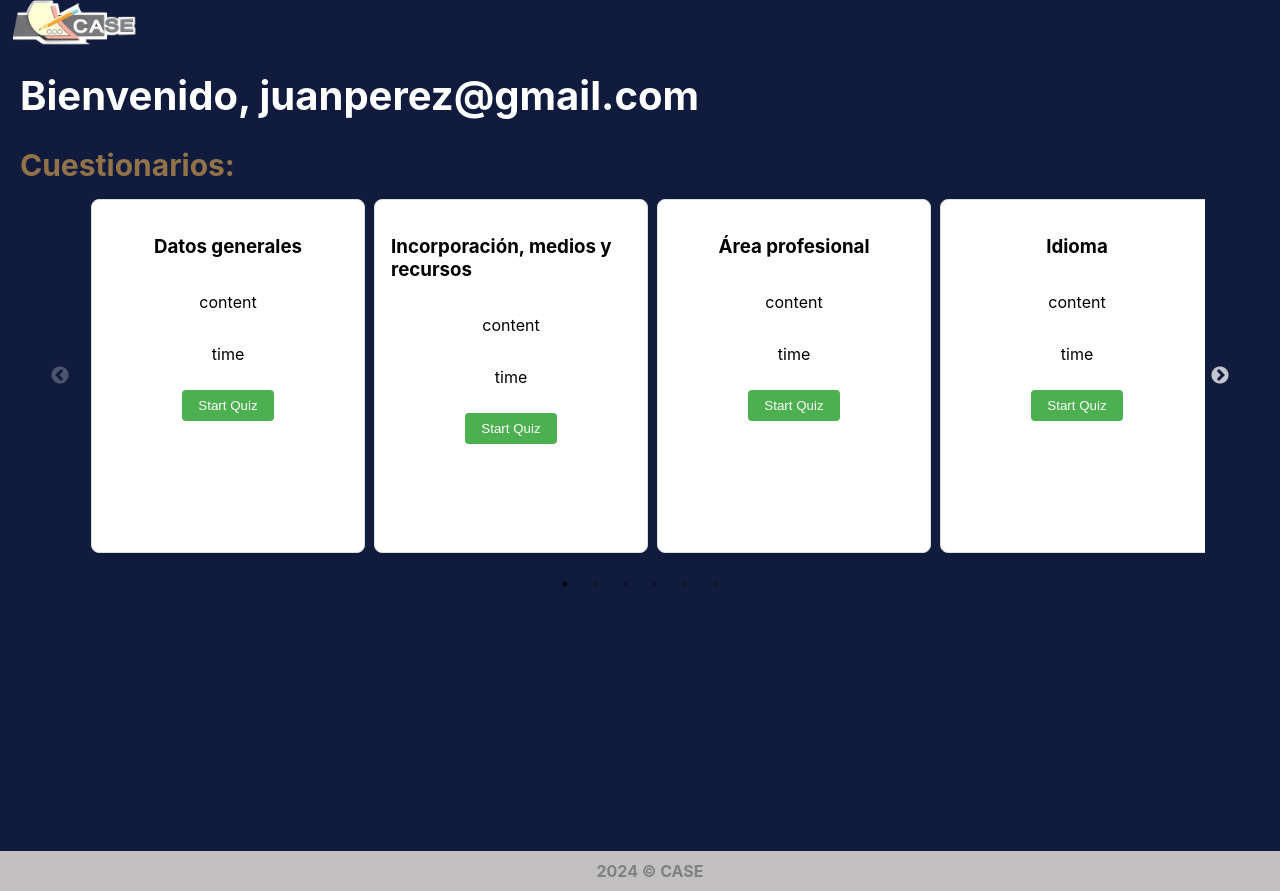
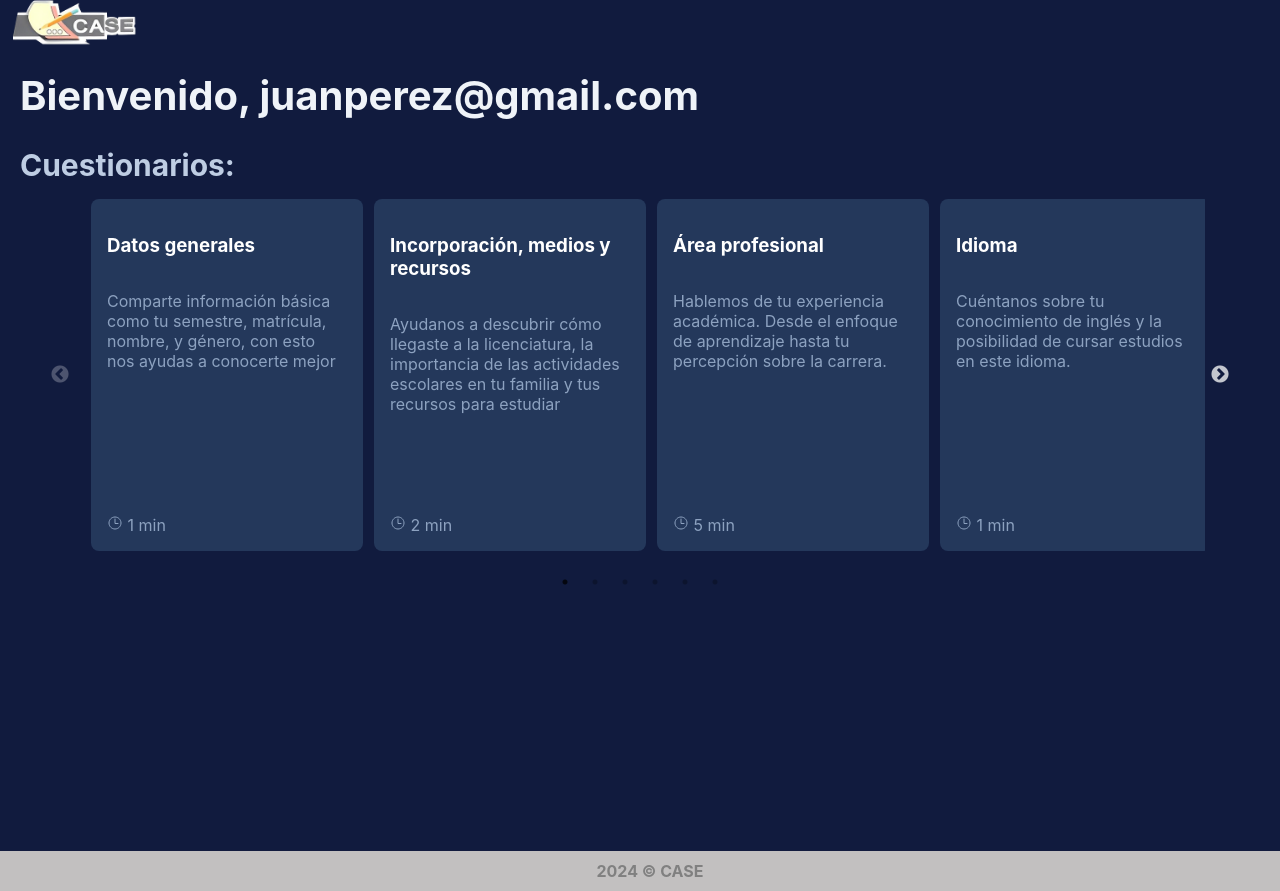
Before and after one commit to Alexlife2002003/case_web, a React (Create React App) app: page /home in a window 1280 px wide. Built offline with nearby package versions, Linux system fonts and the light colour scheme.

Commit message:
changed style for card

```diff
--- a/package.json
+++ b/package.json
@@ -9,6 +9,7 @@
     "cors": "^2.8.5",
     "react": "^18.2.0",
     "react-dom": "^18.2.0",
+    "react-icons": "^5.0.1",
     "react-router-dom": "^6.22.0",
     "react-scripts": "5.0.1",
     "react-slick": "^0.30.2",
--- a/src/components/cards/Cards.jsx
+++ b/src/components/cards/Cards.jsx
@@ -1,22 +1,24 @@
 import React from 'react';
 import { useNavigate } from 'react-router-dom';
 import "./style.css";
+import { IoTimeOutline } from "react-icons/io5";
 
 const Cards = ({ title, content, time, quizId }) => {
     const navigate = useNavigate();
 
     const handleStartQuiz = () => {
-        // Implement your logic to start the quiz or navigate to a quiz page based on quizId
-        // For example, navigating to a route like "/quiz/:quizId"
         navigate(`/quiz/${quizId}`);
     }
 
     return (
-        <div className="card">
-            <h3>{title}</h3>
-            <p>{content}</p>
-            <p>{time}</p>
-            <button onClick={handleStartQuiz}>Start Quiz</button>
+        <div className="card" onClick={handleStartQuiz}>
+            <div className="card-content">
+                <h3 className='card-h3'>{title}</h3>
+                <p className='card-contet'>{content}</p>
+                <div className="time">
+                <IoTimeOutline />  {time}</div>
+            </div>
+           {/*  <button onClick={handleStartQuiz}>Start Quiz</button> */}
         </div>
     );
 }
--- a/src/components/cards/style.css
+++ b/src/components/cards/style.css
@@ -1,26 +1,47 @@
 .card {
     height: 20rem;
     width: 15rem;
-    border: 1px solid #ddd;
+
     padding: 16px;
     margin: 16px;
-    background-color: #fff;
+    background-color: #24385B;
     border-radius: 8px;
     display: flex;
     flex-direction: column;
     align-items: center;
 }
 
+.card-h3{
+    color: white;
+}
+.card-content {
+    flex-grow: 1;
+    display: flex;
+    flex-direction: column;
+}
+
 .card button {
     margin-top: 10px;
     padding: 8px 16px;
-    background-color: #4CAF50;
+    background-color: #2f9032;
     color: #fff;
     border: none;
     border-radius: 4px;
     cursor: pointer;
 }
 
+.card-content{
+    color: #8DA2C0;
+}
+.card .time {
+    margin-top: auto;
+    color: #8DA2C0;
+}
+
+
+.card:hover {
+    background-color: #40587C;
+}
 @media only screen and (max-width: 600px) {
     .card {
         width: 12rem;
--- a/src/components/home/Home.jsx
+++ b/src/components/home/Home.jsx
@@ -7,15 +7,15 @@ import "./home.css";
 
 const Home = () => {
     const cardsData =[
-        {title:"Datos generales", content:"content", time:"time", quizid:1},
-        {title:"Incorporación, medios y recursos", content:"content", time:"time", quizid:2},
-        {title:"Área profesional", content:"content", time:"time", quizid:3},
-        {title:"Idioma" ,content:"content" ,time:"time", quizid:4},
-        {title:"Servicios Case", content:"content", time:"time", quizid:5},
-        {title:"Motivos de deserción y abandono escolar", content:"content", time:"time", quizid:6 },
-        {title:"Salud mental", content:"content", time:"time", quizid:7},
-        {title:"Conectividad e infraestructura", content:"content", time:"time", quizid:8},
-        {title:"Servicios de la unidad académica", content:"content", time:"time", quizid:9}
+        {title:"Datos generales", content:"Comparte información básica como tu semestre, matrícula, nombre, y género, con esto nos ayudas a conocerte mejor", time:"1 min", quizid:1},
+        {title:"Incorporación, medios y recursos", content:"Ayudanos a descubrir cómo llegaste a la licenciatura, la importancia de las actividades escolares en tu familia y tus recursos para estudiar", time:"2 min", quizid:2},
+        {title:"Área profesional", content:"Hablemos de tu experiencia académica. Desde el enfoque de aprendizaje hasta tu percepción sobre la carrera.", time:"5 min", quizid:3},
+        {title:"Idioma" ,content:"Cuéntanos sobre tu conocimiento de inglés y la posibilidad de cursar estudios en este idioma." ,time:"1 min", quizid:4},
+        {title:"Servicios Case", content:"Descubre el Centro de Aprendizaje y Servicios Estudiantiles (CASE). ¿Ya conoces los servicios que ofrecemos? Comparte tu experiencia y necesidades", time:"1 min", quizid:5},
+        {title:"Motivos de deserción y abandono escolar", content:"Explora posibles motivos de abandono escolar y dantos tu perspectiva", time:"2 min", quizid:6 },
+        {title:"Salud mental", content:"Nos importa tu bienestar emocional. Exploraomos diversas situaciones emocionales y si has experimentaado dificultades. Tu honestidad nos ayuda abordar posibles desafíos emocionales.", time:"1 min", quizid:7},
+        {title:"Conectividad e infraestructura", content:"Ayudanos a evaluar el servicio de internet, las instalaciones, entre otros. Esto nos ayuda a mejorar la conectividad y comodidad en la universidad.", time:"1 min", quizid:8},
+        {title:"Servicios de la unidad académica", content:"Aquí hablamos de la unidad académica. Desde el mobiliario hasta la calidad de la planta docente. Con el fin de mejorar la calidad general de los servicios educativos.", time:"2 min", quizid:9}
     ]
     const numCards=cardsData.length;
     const settingsForDesktop = {
--- a/src/components/home/home.css
+++ b/src/components/home/home.css
@@ -13,10 +13,13 @@
 }
 .home-container h1 {
     margin-top: 0;
-    color: white;
+    color:#EFF3F8;
     font-size: 40px;
 
 }
+
+
+
 .slider-container{
     margin-left: 55px;
     margin-right: 55px;
@@ -25,6 +28,8 @@
 h2{
     margin: 0;
     font-size: 30px;
+    color:#BECDE3;;
+
 }
 
 .cards-container-home{
@@ -35,6 +40,10 @@ h2{
 
 @media only screen and (max-width: 600px) {
     .home-container h1 {
-        font-size: 30px;
+        font-size: 24px;
+    }
+
+    h2{
+        font-size: 22px;
     }
   }
```
Also changed, not shown: 1 other file (tests, documents, lock files or other folders).
